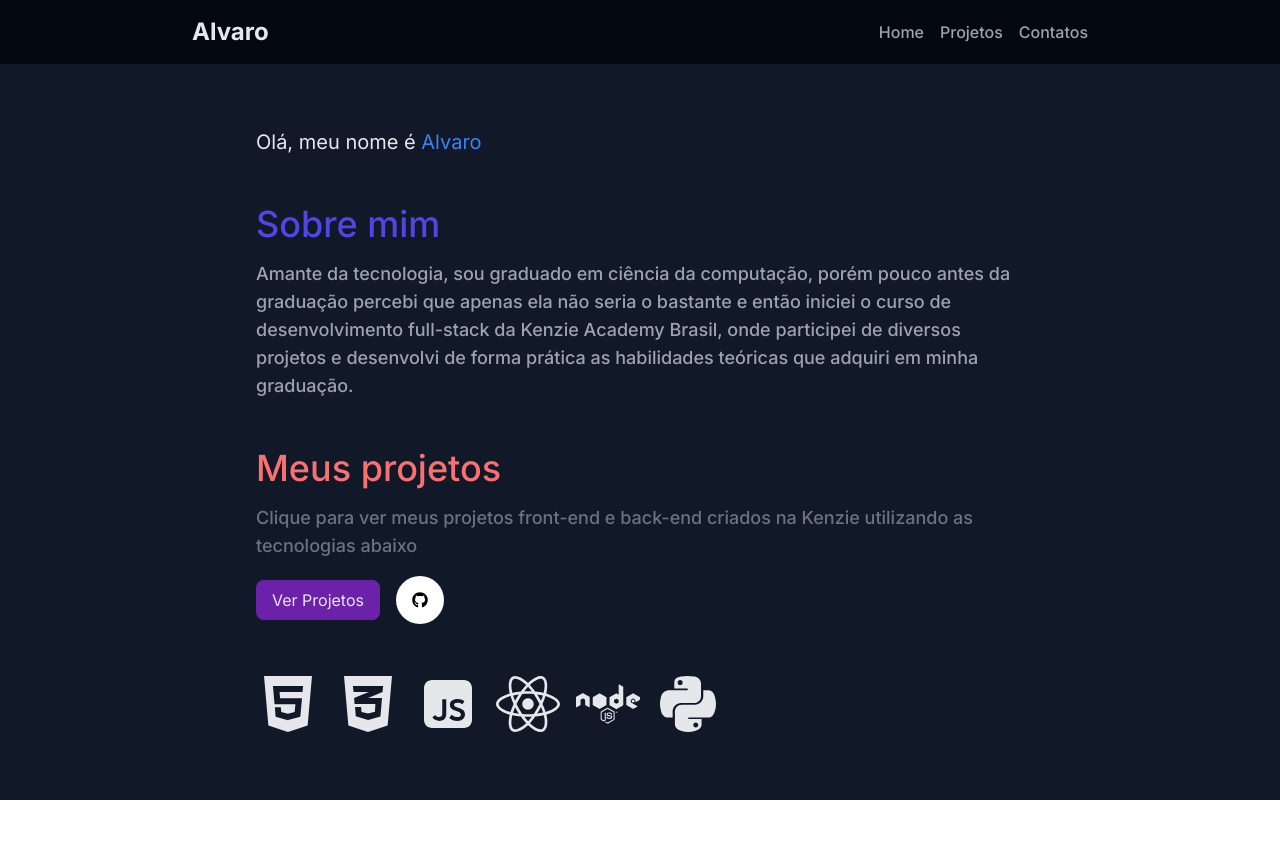
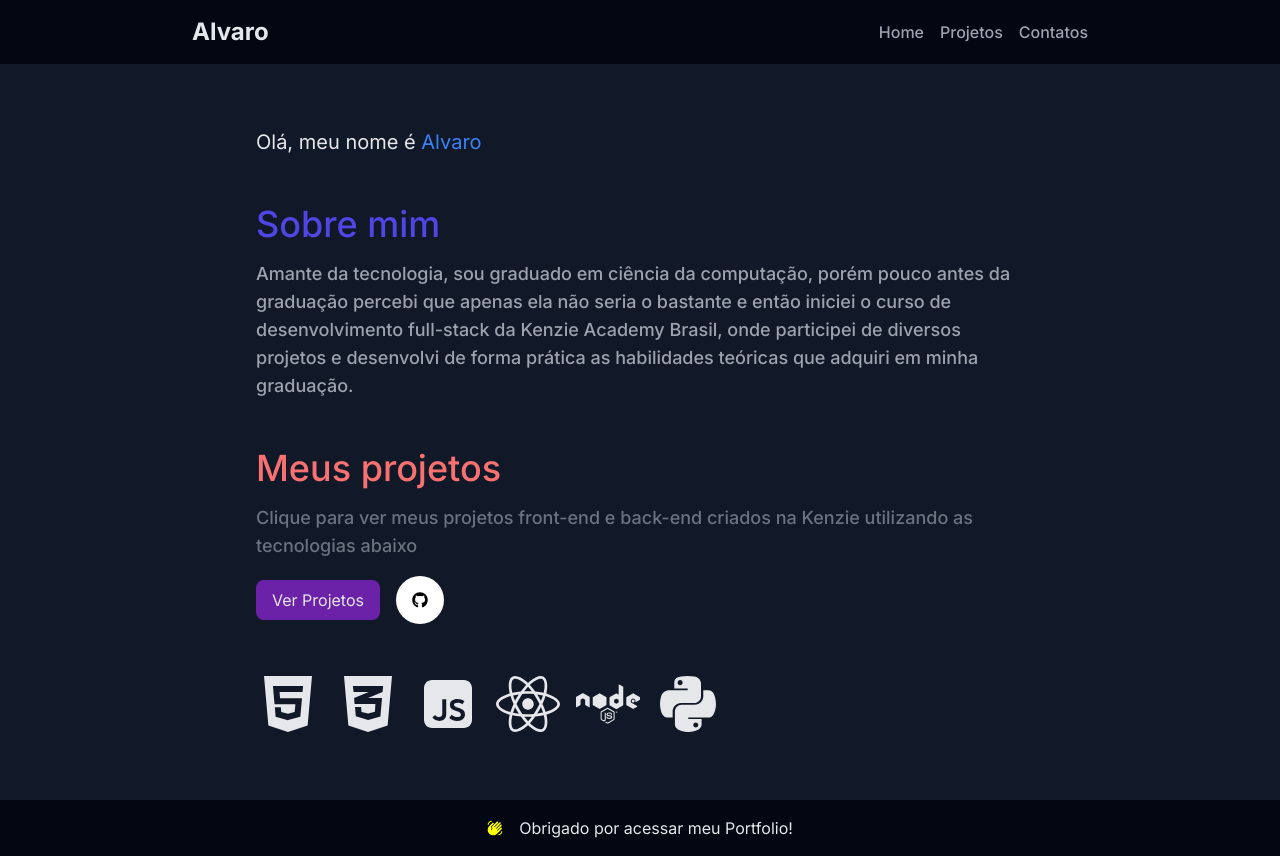
Before and after one commit to bitster22/portfolio, a React (Vite) app: page / in a window 1280 px wide. Before the commit the page ends 800 px from the top, so only its background shows below. Built offline with nearby package versions, Linux system fonts and the light colour scheme.

Commit message:
feat: footer finalizado

```diff
--- a/src/App.jsx
+++ b/src/App.jsx
@@ -1,3 +1,4 @@
+import { Footer } from "./components/Footer";
 import { Header } from "./components/Header";
 import "./index.css";
 import { RoutesMain } from "./routes/routesMain";
@@ -7,6 +8,7 @@ export default function App() {
     <div className=" bg-gray-900 min-h-screen">
       <Header/>
       <RoutesMain/>
+      <Footer/>
     </div>
   )
 }
--- a/src/components/Footer.jsx
+++ b/src/components/Footer.jsx
@@ -0,0 +1,11 @@
+import { MdWavingHand } from "react-icons/md";
+export const Footer = () =>{
+    return(
+        <footer className="bg-gray-950 font-inter sticky top-[100vh]">
+            <div className=" flex items-center gap-4 justify-center p-4">
+                <MdWavingHand color="yellow"/>
+                <span className=" text-gray-200">Obrigado por acessar meu Portfolio!</span>
+            </div>
+        </footer>
+    )
+}
```
